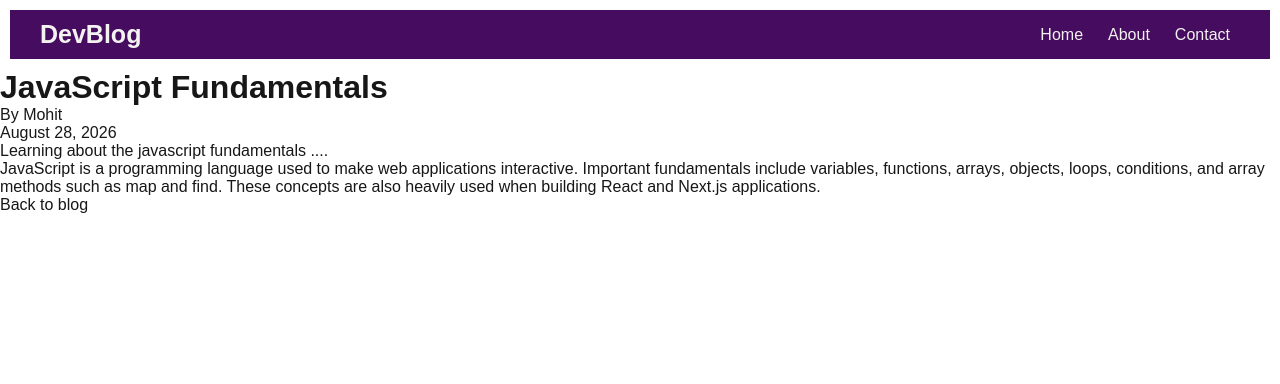
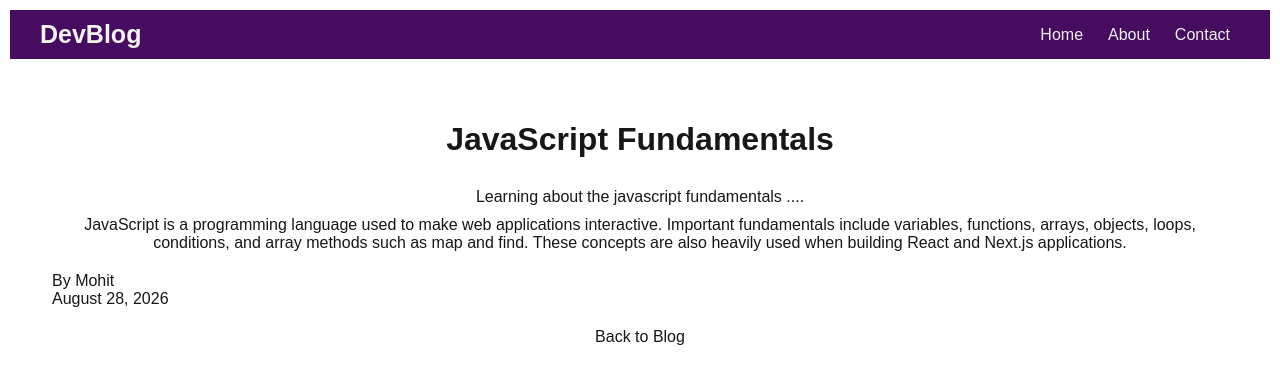
Before and after one commit to MOHITGUPTA6510/nextJS-learning, a Next.js app in the folder devblog/: page /blog/javascript-fundamentals in a window 1280 px wide. Shown: the top 384 px of the page. Built offline with nearby package versions, Linux system fonts and the light colour scheme.

Commit message:
add slug age css

```diff
--- a/devblog/app/blog/[slug]/page.js
+++ b/devblog/app/blog/[slug]/page.js
@@ -16,13 +16,14 @@ export default async function SlugPost({params}){
 
     return (
 
-        <div>
-            <h1>{data.heading}</h1>
-            <p>By {data.author}</p>
-            <p>{data.date}</p>
-            <p>{data.description}</p>
-            <p>{data.content}</p>
-            <Link href="/blog">Back to blog</Link>
+        <div className="slug-page">
+            <h1 className="slug-page-heading">{data.heading}</h1>
+
+            <p className="slug-page-description">{data.description}</p>
+            <p className="slug-page-para">{data.content}</p>
+            <p className="slug-page-author">By {data.author}</p>
+            <p className="slug-page-date">{data.date}</p>
+            <Link href="/blog" className="slug-page-link">Back to Blog</Link>
         </div>
 
     );
--- a/devblog/app/globals.css
+++ b/devblog/app/globals.css
@@ -214,3 +214,42 @@ a {
 .blog-card-link:hover{
   text-decoration: underline;
 }
+
+/*------------------------------------
+      BlogCard content
+--------------------------------------*/
+
+.slug-page{
+  margin: 0 auto;
+  text-align: center;
+  border: 2px solid white;
+  margin: 20px;
+  padding: 30px;
+  padding-bottom: 70px;
+}
+.slug-page-heading{
+  margin-bottom: 20px;
+}
+
+.slug-page-author{
+  text-align: left;
+  padding-top: 20px;
+}
+
+.slug-page-date{
+  text-align: left;
+  padding-bottom: 20px;
+}
+
+.slug-page-description{
+  padding: 10px;
+}
+
+.slug-page-link{
+  display: inline-block;
+  cursor: pointer;
+}
+
+.slug-page-link:hover{
+  text-decoration: underline;
+}
```
